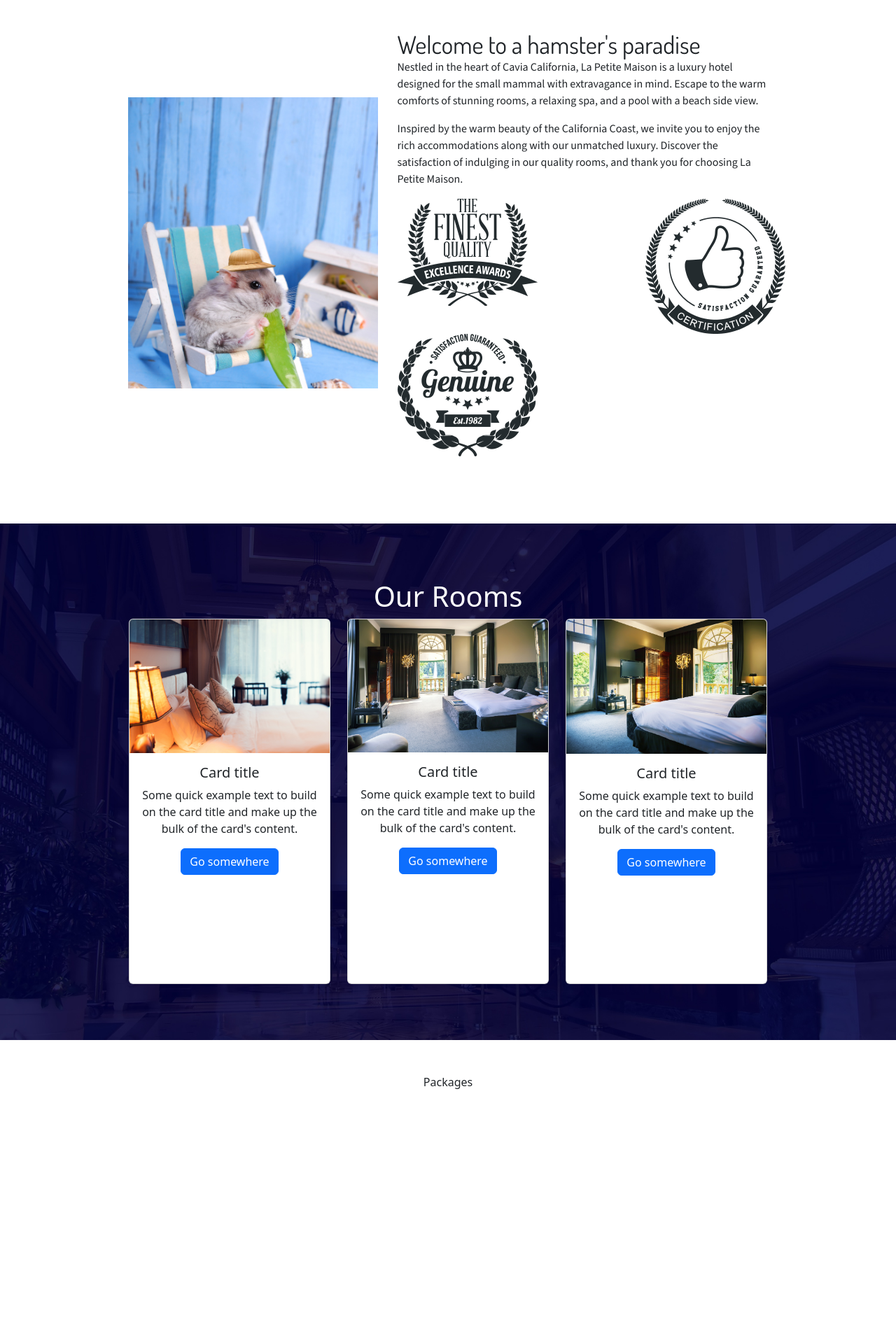
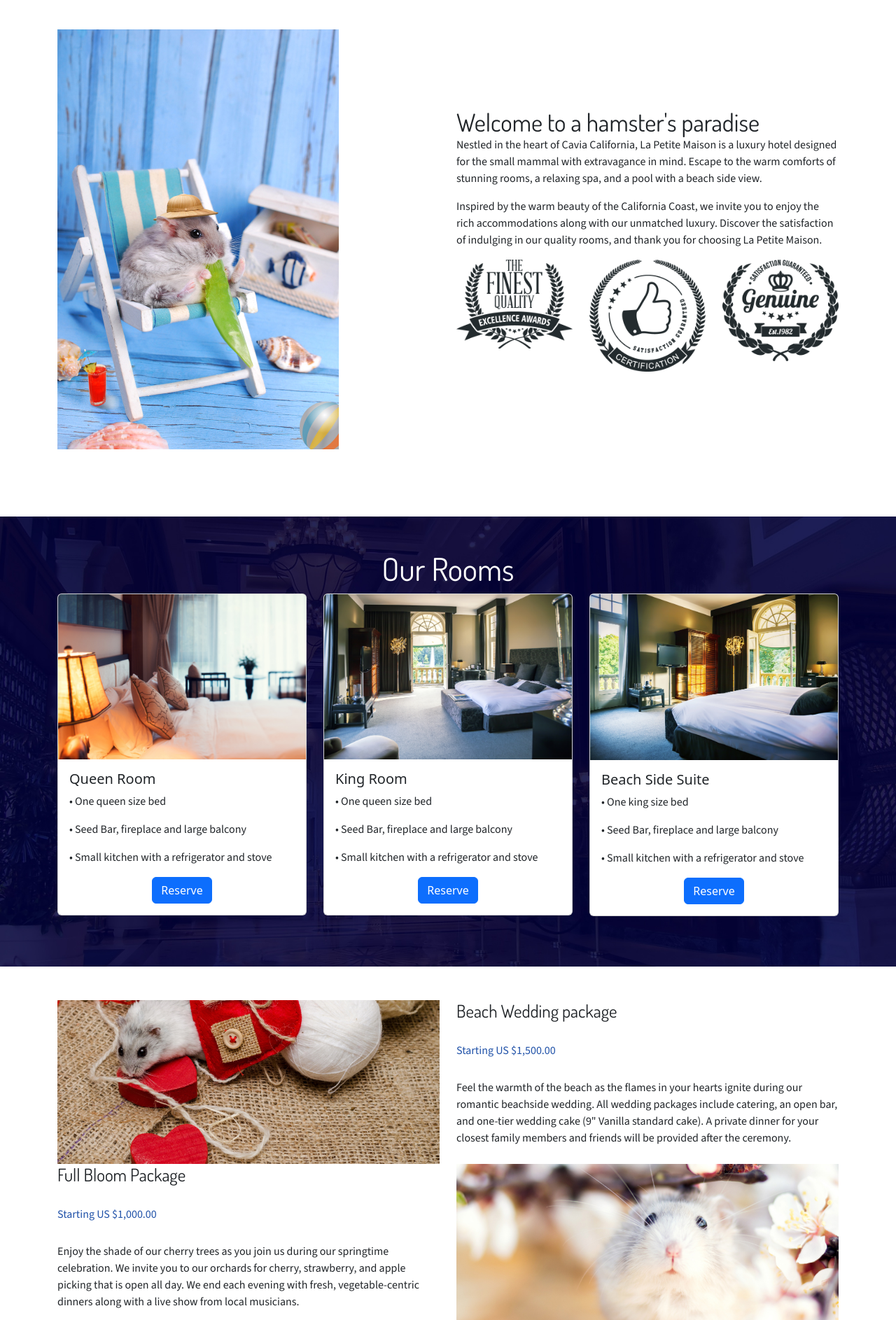
Before and after one commit to MonoToneMoe/Hamster-Hotel, a plain HTML site: page index.html in a window 1280 px wide. Shown: the part 680-2566 px from the top of the page at 70% size. Before the commit the page ends 2238 px from the top, so only its background shows below. Drawn offline with nearby package versions, Linux system fonts and the light colour scheme.

Commit message:
for review

```diff
--- a/index.html
+++ b/index.html
@@ -11,9 +11,14 @@
     <link rel="preconnect" href="https://fonts.googleapis.com">
     <link rel="preconnect" href="https://fonts.gstatic.com" crossorigin>
     <link href="https://fonts.googleapis.com/css2?family=Dosis&family=Inter&family=Source+Sans+3&display=swap" rel="stylesheet">
+    <link rel="preconnect" href="https://fonts.googleapis.com">
+    <link rel="preconnect" href="https://fonts.gstatic.com" crossorigin>
+    <link href="https://fonts.googleapis.com/css2?family=Dosis&family=Inter&family=Source+Sans+3:wght@700&display=swap" rel="stylesheet">
     <link rel="stylesheet" href="./styles/styles.css">
+    <meta name="viewport" content="width=device-width, initial-scale=1.0">
+
   </head>
-  <body style="">
+  <body>
     <!-- Nav Start -->
     <nav class="navbar navbar-expand-lg navBg">
       <div class="container-fluid">
@@ -52,7 +57,7 @@
 
 <header>
     <div
-    class="p-5 text-center bg-image d-flex justify-content-center align-items-center"
+    class="p-5 text-center bg-image d-flex justify-content-center align-items-center head"
     style="
       background-image: url('./images/header.jpg');
       background-position: center;
@@ -75,97 +80,74 @@
 </header>
 
 
-<div class="container pt-5 pb-5 mt-5 mb-5"
-style="
-
-">
-  <div class="row d-flex align-items-center justify-content-center">
-    <div style="width: 369px; height: 416px; overflow: hidden;">
-    <div class="col-6 p-0"
-    style="
-      width: 369px;
-      height: 416px;
-      ;"
-      ><img src="./hotelMarkupAssets/hamsterhomejpg.jpg"
-      alt=""
-      style="
-      width: 100%;
-      "></div></div>
-    <div class="col-6">
-      <div class=""
-      style="
-      padding-left: 1rem;
-      ">
+<div class="container pt-5 pb-5 mt-5 mb-5">
+  <div class="row d-flex align-items-center justify-content-center" style="position: relative;">
+    <div class="col-md-6">
+      <img src="./hotelMarkupAssets/hamsterhomejpg.jpg" alt="" class="img-fluid">
+    </div>
+    <div class="col-md-6">
       <div class="card-body">
         <h5 class="card-title" style="font-size: 35px; font-family: 'Dosis', sans-serif;">Welcome to a hamster's paradise</h5>
         <p class="card-text" style="font-size: 16px; font-family: 'Source Sans 3', sans-serif;">Nestled in the heart of Cavia California, La Petite Maison is a luxury hotel designed for the small mammal with extravagance in mind. Escape to the warm comforts of stunning rooms, a relaxing spa, and a pool with a beach side view.</p>
         <p class="card-text" style="font-size: 16px; font-family: 'Source Sans 3', sans-serif;">Inspired by the warm beauty of the California Coast, we invite you to enjoy the rich accommodations along with our unmatched luxury. Discover the satisfaction of indulging in our quality rooms, and thank you for choosing La Petite Maison.</p>
       </div>
-      <div class="row d-flex justify-content-between " style="padding-top: 1rem;">
-        <div class="col-4" style="width: 200px; height: 163px;">
-          <img class="" src="./images/awardfinest.png" alt="">
+      <div class="row d-flex justify-content-between" style="padding-top: 1rem;">
+        <div class="col-4">
+          <img class="img-fluid" src="./images/awardfinest.png" alt="">
         </div>
-        <div class="col-4" style="width: 200px; height: 193px;">
-          <img class="" src="./images/awardsatisfaction.png" alt="">
+        <div class="col-4">
+          <img class="img-fluid" src="./images/awardsatisfaction.png" alt="">
         </div>
-        <div class="col-4" style="width: 200px; height: 175px;">
-          <img class="" src="./images/awardgenuine.png" alt="">
-        </div>
+        <div class="col-4">
+          <img class="img-fluid" src="./images/awardgenuine.png" alt="">
         </div>
       </div>
     </div>
   </div>
 </div>
 
-<div
-    class="p-5 text-center bg-image d-flex justify-content-center align-items-center"
-    style="
-      background-image: url('./images/bg2.jpg');
-      background-position: bottom;
-      height: 738px;
-      width: 100;
-      background-repeat: no-repeat;
-      overflow: hidden;
-      background-size: cover;
-    "
-  >
-    <div class="mask" style="height: 232px; width: 945px;">
+<div class="p-5 text-center bg-image d-flex justify-content-center align-items-center" style="background-image: url('./images/bg2.jpg'); background-position: bottom; height: auto; background-repeat: no-repeat; overflow: hidden; background-size: cover;">
+  <div class="mask">
     <div class="d-flex justify-content-center align-items-center h-100">
       <div class="text-white">
-          <div class="container">
-            <div
-            class="row"
-            style="">
-              <h1>Our Rooms</h1>
+        <div class="container ">
+          <div class="row">
+            <h1 class="hT">Our Rooms</h1>
           </div>
           <div class="row p-0 justify-content-center">
-              <div class="col">
-                <div class="card" style="width: 18rem; height: 522px;">
+            <div class="col-12 col-md-4 mb-4">
+              <div class="card">
                 <img src="./images/room1.jpg" class="card-img-top" alt="...">
                 <div class="card-body">
-                    <h5 class="card-title">Card title</h5>
-                    <p class="card-text">Some quick example text to build on the card title and make up the bulk of the card's content.</p>
-                    <a href="#" class="btn btn-primary">Go somewhere</a>
+                  <h5 class="card-title d-flex align-items-start">Queen Room</h5>
+                  <p class="card-text hC text-start">• One queen size bed</p>
+                  <p class="card-text hC text-start">• Seed Bar, fireplace and large balcony</p>
+                  <p class="card-text hC text-start">• Small kitchen with a refrigerator and stove</p>
+                  <a href="#" class="btn btn-primary">Reserve</a>
                 </div>
               </div>
             </div>
-              <div class="col">
-                <div class="card" style="width: 18rem; height: 522px;">
+            <div class="col-12 col-md-4 mb-4">
+              <div class="card">
                 <img src="./images/room2.jpg" class="card-img-top" alt="...">
                 <div class="card-body">
-                    <h5 class="card-title">Card title</h5>
-                    <p class="card-text">Some quick example text to build on the card title and make up the bulk of the card's content.</p>
-                    <a href="#" class="btn btn-primary">Go somewhere</a>
+                  <h5 class="card-title d-flex align-items-start">King Room</h5>
+                  <p class="card-text hC text-start">• One queen size bed</p>
+                  <p class="card-text hC text-start">• Seed Bar, fireplace and large balcony</p>
+                  <p class="card-text hC text-start">• Small kitchen with a refrigerator and stove</p>
+                  <a href="#" class="btn btn-primary">Reserve</a>
                 </div>
               </div>
             </div>
-              <div class="col">
-                <div class="card" style="width: 18rem; height: 522px;">
+            <div class="col-12 col-md-4 mb-4">
+              <div class="card">
                 <img src="./images/room3.jpg" class="card-img-top" alt="...">
                 <div class="card-body">
-                    <h5 class="card-title">Card title</h5>
-                    <p class="card-text">Some quick example text to build on the card title and make up the bulk of the card's content.</p>
-                    <a href="#" class="btn btn-primary">Go somewhere</a>
+                  <h5 class="card-title d-flex align-items-start">Beach Side Suite</h5>
+                  <p class="card-text hC text-start">• One king size bed</p>
+                  <p class="card-text hC text-start">• Seed Bar, fireplace and large balcony</p>
+                  <p class="card-text hC text-start">• Small kitchen with a refrigerator and stove</p>
+                  <a href="#" class="btn btn-primary">Reserve</a>
                 </div>
               </div>
             </div>
@@ -176,21 +158,120 @@ style="
   </div>
 </div>
 
-    <div class="container">
+  <div class="container mt-5">
     <div class="row">
-        <div class="col-12 text-center mt-5">Packages</div>
-        <div class="col-6"></div>
-        <div class="col-6"></div>
-        <div class="col-6"></div>
-        <div class="col-6"></div>
-        <div class="col-6"></div>
-        <div class="col-6"></div>
+      <div class="col-lg-6 col-md-12">
+        <div class="bg-image" style="background-image: url('./images/hamsterwedding.jpg'); height: 234px; background-position: center left; background-repeat: no-repeat; background-size: cover;"></div>
+      </div>
+      <div class="col-lg-6 col-md-12">
+        <h1 class="pacT pb-4">Beach Wedding package</h1>
+        <h3 class="hC pb-4" style="color: #1F51A8;">Starting US $1,500.00</h3>
+        <p class="hC">Feel the warmth of the beach as the flames in your hearts ignite during our romantic beachside wedding. All wedding packages include catering, an open bar, and one-tier wedding cake (9" Vanilla standard cake). A private dinner for your closest family members and friends will be provided after the ceremony.</p>
+      </div>
+    </div>
+    <div class="row">
+      <div class="col-lg-6 col-md-12">
+        <h1 class="pacT pb-4">Full Bloom Package</h1>
+        <h3 class="hC pb-4" style="color: #1F51A8;">Starting US $1,000.00</h3>
+        <p class="hC">Enjoy the shade of our cherry trees as you join us during our springtime celebration. We invite you to our orchards for cherry, strawberry, and apple picking that is open all day. We end each evening with fresh, vegetable-centric dinners along with a live show from local musicians.</p>
+      </div>
+      <div class="col-lg-6 col-md-12">
+        <div class="bg-image" style="background-image: url('./images/hamsterspring.jpg'); height: 234px; background-position: center left; background-repeat: no-repeat; background-size: cover;"></div>
+      </div>
+    </div>
+    <div class="row">
+      <div class="col-lg-6 col-md-12">
+        <div class="bg-image" style="background-image: url('./images/hamstercheese.jpg'); height: 234px; background-position: center left; background-repeat: no-repeat; background-size: cover;"></div>
+      </div>
+      <div class="col-lg-6 col-md-12">
+        <h1 class="pacT pb-4">Cheese and Seed Tour Package</h1>
+        <h3 class="hC pb-4" style="color: #1F51A8;">Starting US $1,200.00</h3>
+        <p class="hC">Enjoy the shade of our cherry trees as you join us during our springtime celebration. We invite you to our orchards for cherry, strawberry, and apple picking that is open all day. We end each evening with fresh, vegetable-centric dinners along with a live show from local musicians.</p>
+      </div>
+    </div>
+  </div>
+
+  <div class="p-5 text-center bg-image d-flex justify-content-center align-items-center mt-5" style="background-image: url('./images/bg.jpg'); background-position: center; background-size: cover; height: auto;">
+    <div class="mask">
+      <div class="d-flex justify-content-center">
+        <div class="text-white">
+          <div class="container-fluid">
+            <div class="row d-flex justify-content-center align-items-end">
+              <div class="col-12 col-md-8 text-center">
+                <h1 class="hT" style="font-size: 35px;">Amenities</h1>
+                <p class="hC">Here at La Petite Maison, we invite you to enjoy our services in hopes that you have the most relaxing stay we can provide.</p>
+              </div>
+              <div class="col-12 mt-4">
+                <div class="row">
+                  <div class="col-6 col-md-3 text-center">
+                    <img src="./images/24hour.png" alt="">
+                  </div>
+                  <div class="col-6 col-md-3 text-center">
+                    <img src="./images/breakfast.png" alt="">
+                  </div>
+                  <div class="col-6 col-md-3 text-center">
+                    <img src="./images/valet.png" alt="">
+                  </div>
+                  <div class="col-6 col-md-3 text-center">
+                    <img src="./images/pool.png" alt="">
+                  </div>
+                </div>
+              </div>
+            </div>
+          </div>
+        </div>
+      </div>
+    </div>
+  </div>
+
+<div class="container d-flex justify-content-center mt-5 pt-5 text-white" style="background-color: #000324;">
+  <div class="row">
+    <div class="col-12">Reserve a room</div>
+    <div class="col-sm">
+      <p>Check In</p>
+      <input type="datetime-local" name="" id="">
+    <div class="col-sm">
+      <p>Check Out</p>
+      <input type="datetime-local" name="" id="">
+    </div>
+    <div class="col-sm">
+      <p>Check In</p>
+      <input type="number" name="" id="">
+    </div>
+    <div class="col-sm">
+      <p>Check In</p>
+      <input type="text" name="" id="">
+    </div>
+    <div class="col">
+      <button type="button" class="btn btn-primary">Check Availability</button>
+    </div>
+  </div>
+</div>
+</div>
+<div class="container-fluid d-flex justify-content-center mb-5 pb-5 pr-0 mr-0">
+  <div class="row">
+    <div class="col-12">
+      <img src="./images/hamsterreserve.jpg" alt="" style="width: 100%; padding: 0;">
+    </div>
   </div>
 </div>
 
 
-
-
+<footer style="background-color: #000324;" class="text-white pt-4 pb-5">
+  <div class="container-fluid d-flex justify-content-center text-center">
+    <div class="row">
+      <div class="col-12">
+        <img src="./images/Logo.png" alt="" style="width: 143px;">
+      </div>
+      <div class="col-12">
+        <p>123 Sunflower Seed Rd., Cavia, California 95205</p>
+      </div>
+      <div class="col-12">
+        <p>©LA PETITE MAISON HOTELS LIMITED 1939-2018. ALL RIGHTS RESERVED.</p>
+      </div>
+    </div>
+  </div>
+</footer>
 
 
 
--- a/styles/styles.css
+++ b/styles/styles.css
@@ -23,3 +23,18 @@
     font-size: 16px;
     font-family: 'Source Sans 3', sans-serif;
 }
+
+.pacT {
+  font-size: 25px;
+  font-family: 'Dosis', sans-serif;
+}
+
+.head {
+  background-image: url('./images/header.jpg');
+  background-position: center;
+  height: 500px;
+  width: 100;
+  background-repeat: no-repeat;
+  overflow: hidden;
+  background-size: cover;
+}
```
Lines whose indentation alone changed are shown as unchanged.
